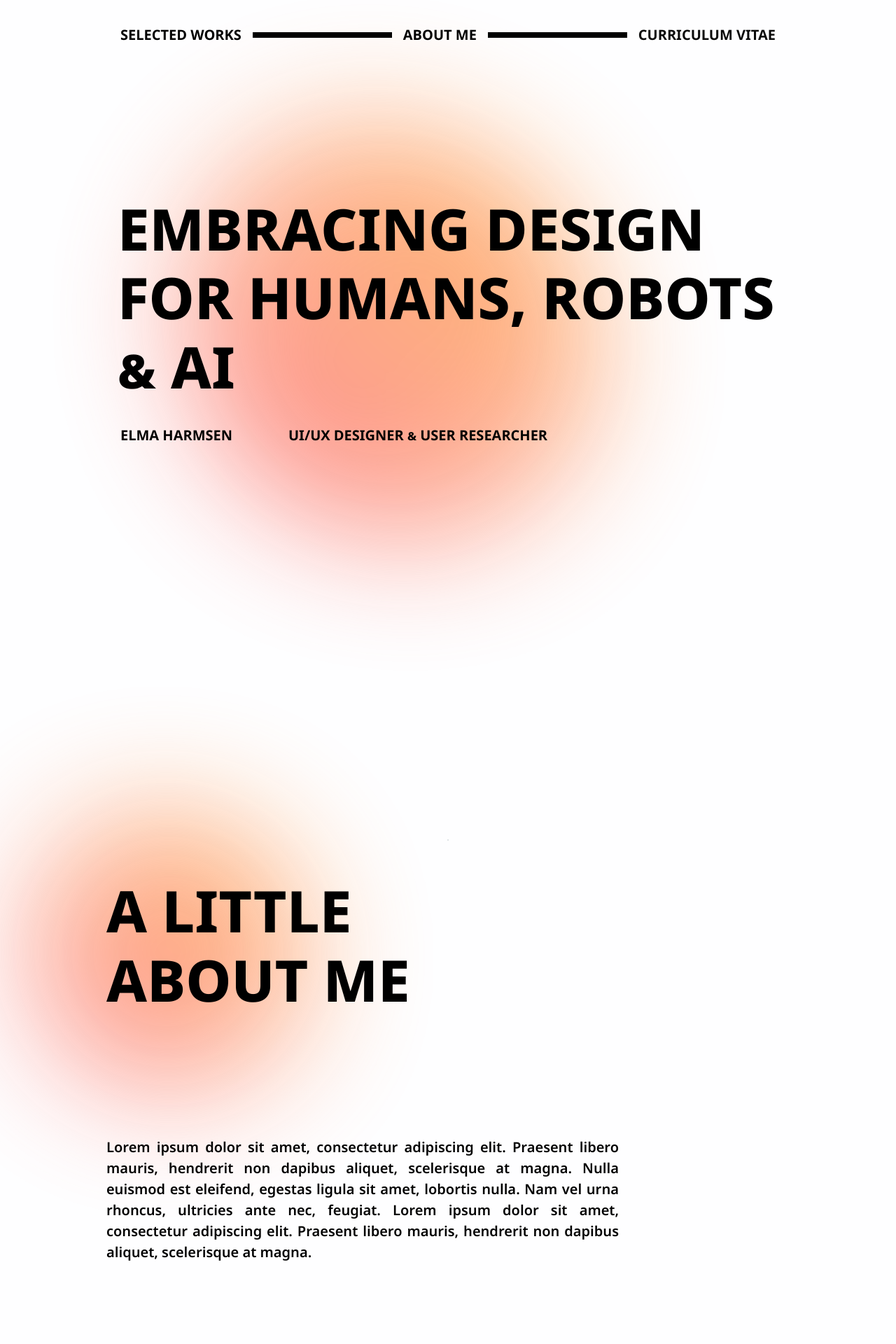
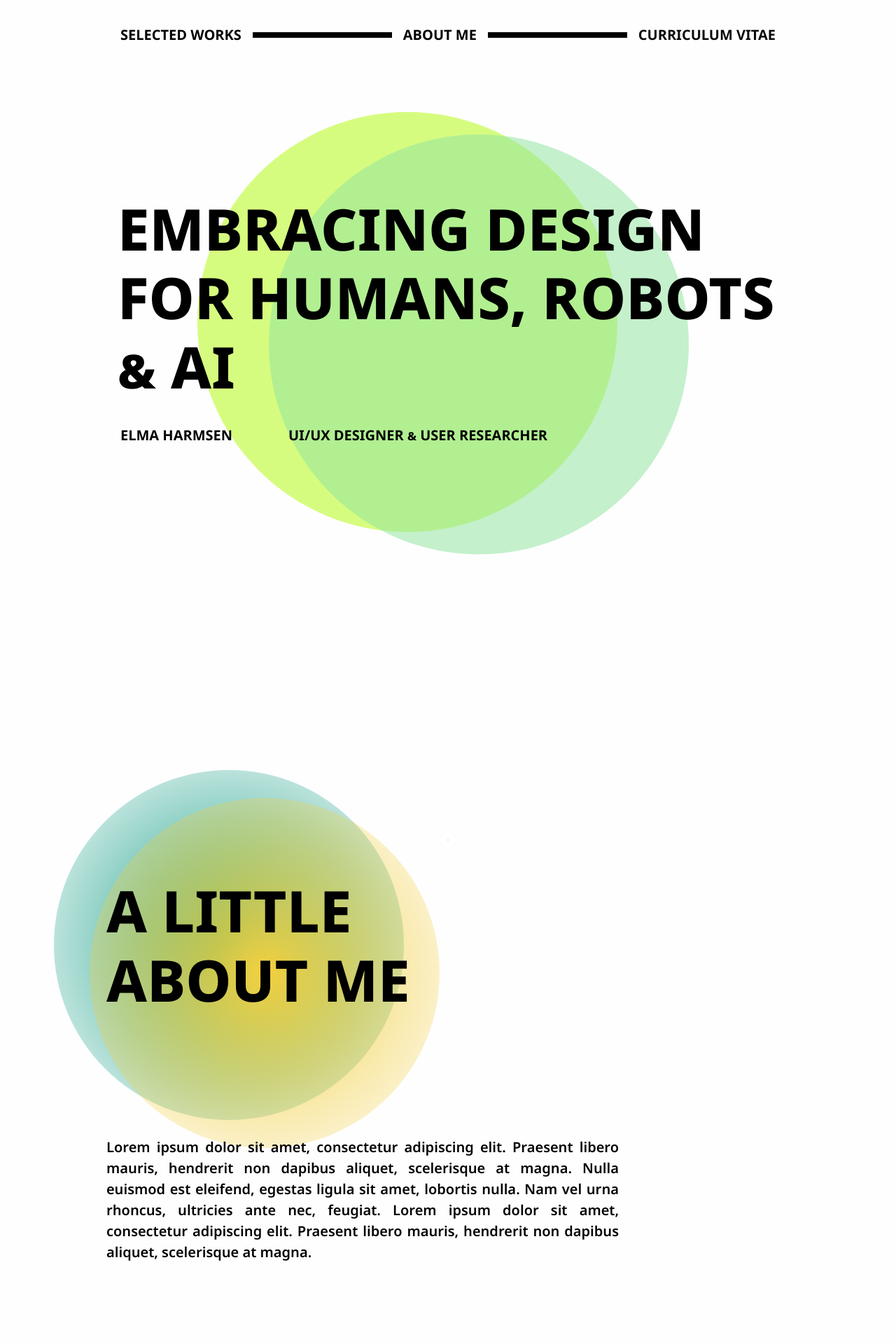
Before and after one commit to ElmaHarmsen/portfolio__2024, a Vue app: page / in a window 1280 px wide. Shown: the top 1920 px of the page at 70% size. Built offline with nearby package versions, Linux system fonts and the light colour scheme.

Commit message:
colour circles v.1

```diff
--- a/src/components/AboutSection.vue
+++ b/src/components/AboutSection.vue
@@ -33,7 +33,8 @@
         </p>
       </div>
     </div>
-    <div class="circle-element"></div>
+    <div class="circle-element circle-1"></div>
+    <div class="circle-element circle-2"></div>
   </section>
 </template>
 
@@ -65,19 +66,32 @@
 }
 
 .circle-element {
-  background: radial-gradient(ellipse at top right, #ff9a44, transparent),
-    radial-gradient(circle at bottom left, #fc6076, transparent);
   opacity: 0.95;
   width: 350px;
   height: 350px;
-  border-radius: 200px 250px 200px 250px;
-  filter: blur(60px);
+  border-radius: 100%;
   position: relative;
+  grid-row: 2 / span 2;
+  grid-column: 2;
+  align-self: flex-end;
+}
+
+.circle-1 {
+  background: radial-gradient(circle at 50% 50%, #16a085, transparent);
+  left: 50%;
+  transform: translateX(calc(-50% - 10%));
+  bottom: 4rem;
+  filter: blur(50px);
+  z-index: -2;
+}
+
+.circle-2 {
+  background: radial-gradient(circle at 50% 50%, #f4d03f, transparent);
+  left: 50%;
+  transform: translateX(calc(-50% - 5%));
+  bottom: 0;
+  filter: blur(100px);
   z-index: -1;
-  left: -2rem;
-  bottom: 2rem;
-  grid-row: 2 / span 2;
-  align-self: flex-end;
 }
 
 @media (min-width: 1024px) {
@@ -100,12 +114,24 @@
   }
 
   .circle-element {
-    width: 400px;
-    height: 400px;
-    border-radius: 250px 300px 250px 300px;
-    filter: blur(90px);
-    left: 2.5rem;
-    bottom: 2.5rem;
+    width: 500px;
+    height: 500px;
+    border-radius: 100%;
+    opacity: 1;
+  }
+
+  .circle-1 {
+    left: -5%;
+    transform: unset;
+    bottom: 0;
+    filter: blur(0px);
+  }
+
+  .circle-2 {
+    left: -0%;
+    transform: unset;
+    bottom: -2.5rem;
+    filter: blur(0px);
   }
 }
 </style>
--- a/src/components/ExperienceSection.vue
+++ b/src/components/ExperienceSection.vue
@@ -58,7 +58,9 @@
         </div>
       </div>
     </div>
-    <div class="circle-element"></div>
+    <div class="circle-element circle-1"></div>
+    <div class="circle-element circle-2"></div>
+    <div class="circle-element circle-3"></div>
   </section>
 </template>
 
@@ -120,19 +122,41 @@
 }
 
 .circle-element {
-  background: radial-gradient(ellipse at top right, #ff9a44, transparent),
-    radial-gradient(circle at bottom left, #fc6076, transparent);
   opacity: 0.95;
+  width: 350px;
+  height: 350px;
+  border-radius: 100%;
+  position: relative;
+  z-index: -1;
+  grid-row: 2 / span 2;
+  grid-column: 2;
+  align-self: flex-end;
+}
+
+.circle-1 {
+  background: radial-gradient(circle at 50% 50%, #24d292, transparent);
+  left: 50%;
+  transform: translateX(calc(-50% - 10%));
+  bottom: 4rem;
+  filter: blur(50px);
+}
+
+.circle-2 {
+  background: radial-gradient(circle at 50% 50%, #d558c8, transparent);
+  left: 50%;
+  transform: translateX(calc(-50% + 5%));
+  bottom: 0;
+  filter: blur(100px);
+}
+
+.circle-3 {
   width: 300px;
   height: 300px;
-  border-radius: 300px 300px 300px 400px;
-  filter: blur(90px);
-  position: relative;
-  z-index: -1;
-  left: -2.5rem;
-  bottom: -10rem;
-  grid-row: 2 / span 2;
-  align-self: flex-end;
+  background: radial-gradient(circle at 50% 50%, #24d292, transparent);
+  left: 50%;
+  transform: translateX(calc(-50% - 20%));
+  bottom: -5rem;
+  filter: blur(100px);
 }
 
 @media (min-width: 1024px) {
@@ -194,19 +218,33 @@
   }
 
   .circle-element {
-    background: radial-gradient(ellipse at top right, #ff9a44, transparent),
-      radial-gradient(circle at bottom left, #fc6076, transparent);
+    width: 550px;
+    height: 550px;
+    border-radius: 100%;
     opacity: 0.95;
-    width: 800px;
-    height: 800px;
-    border-radius: 300px 300px 300px 400px;
-    filter: blur(90px);
-    position: relative;
-    z-index: -1;
-    left: -2.5rem;
+  }
+
+  .circle-1 {
+    left: -10%;
+    transform: unset;
+    bottom: 0;
+    filter: blur(50px);
+  }
+
+  .circle-2 {
+    left: 5%;
+    transform: unset;
+    bottom: -2.5rem;
+    filter: blur(100px);
+  }
+
+  .circle-3 {
+    width: 500px;
+    height: 500px;
+    left: -7.5%;
+    transform: unset;
     bottom: -10rem;
-    grid-row: 2 / span 2;
-    align-self: flex-end;
+    filter: blur(100px);
   }
 }
 </style>
--- a/src/components/HelloWorld.vue
+++ b/src/components/HelloWorld.vue
@@ -12,33 +12,64 @@
         </div>
       </div>
     </div>
-    <div class="circle-element"></div>
+    <div class="circle-container">
+      <div class="circle-element circle-1"></div>
+      <div class="circle-element circle-2"></div>
+    </div>
   </section>
 </template>
 
 <style lang="scss" scoped>
+.circle-container {
   .circle-element {
-  background: radial-gradient(ellipse at top right, #ff9a44, transparent),
-    radial-gradient(circle at bottom left, #fc6076, transparent);
+    width: 350px;
+    height: 350px;
+    border-radius: 100%;
+    position: absolute;
+  }
+
+  .circle-1 {
+    // background: radial-gradient(circle at 50% 50%, #d4fc79, transparent);
+    background-color: #d4fc79;
+    left: 50%;
+    transform: translateX(-50%);
+    bottom: 25%;
+    filter: blur(0);
+    z-index: -2;
     opacity: 0.95;
-  width: 400px;
-  height: 400px;
-  border-radius: 300px 250px 300px 250px;
-  filter: blur(70px);
-  position: absolute;
+  }
+
+  .circle-2 {
+    // background: radial-gradient(circle at 50% 50%, #96e6a1, transparent);
+    background-color: #96e6a1;
+    left: 50%;
+    transform: translateX(-50%);
+    bottom: 10%;
+    filter: blur(0);
     z-index: -1;
-  bottom: 5.5rem;
-  left: 1%;
+    opacity: 0.55;
+  }
 }
 
 @media (min-width: 1024px) {
+  .circle-container {
     .circle-element {
       width: 600px;
       height: 600px;
-    border-radius: 300px 400px 300px 400px;
-    filter: blur(90px);
-    bottom: 1.5rem;
-    left: 20%;
+      border-radius: 100%;
+    }
+
+    .circle-1 {
+      left: 22%;
+      transform: unset;
+      bottom: 2.5rem;
+    }
+
+    .circle-2 {
+      left: 30%;
+      transform: unset;
+      bottom: 0.5rem;
+    }
   }
 }
 </style>
```
Lines whose indentation alone changed are shown as unchanged.
